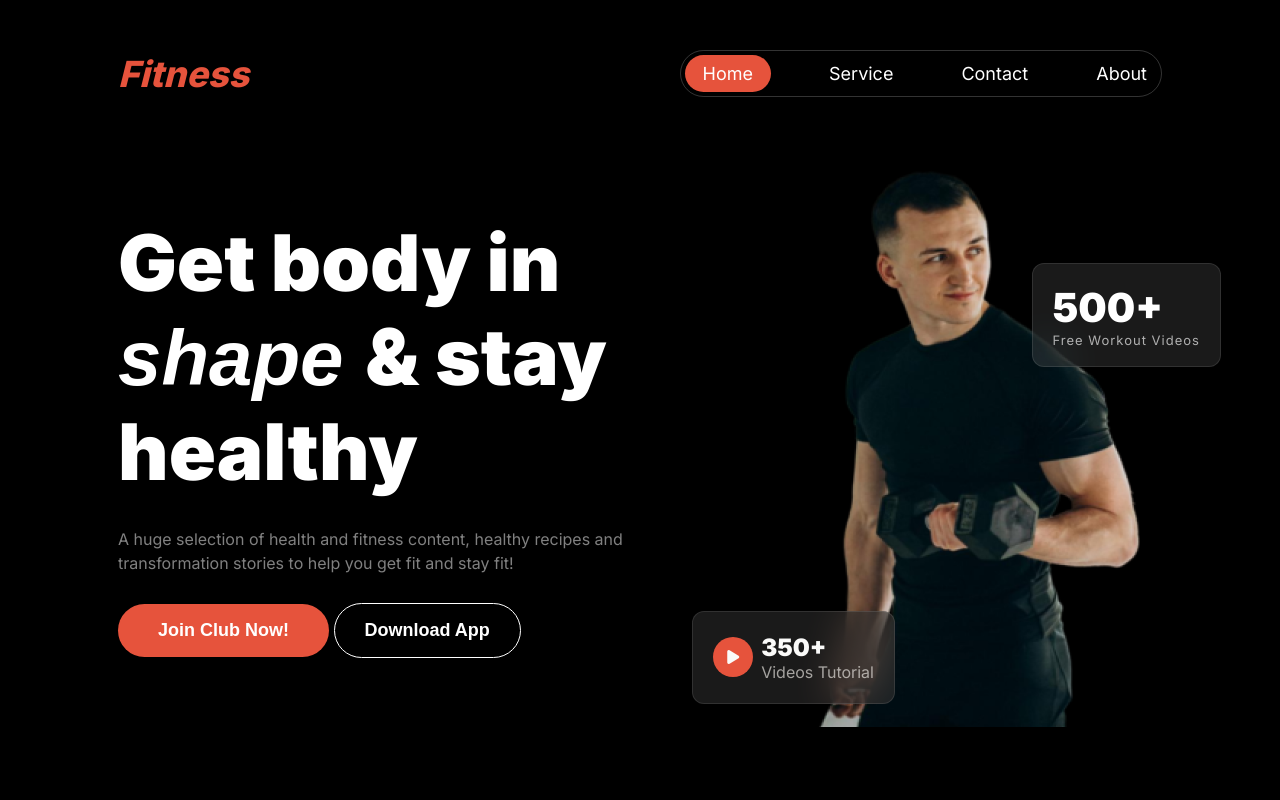
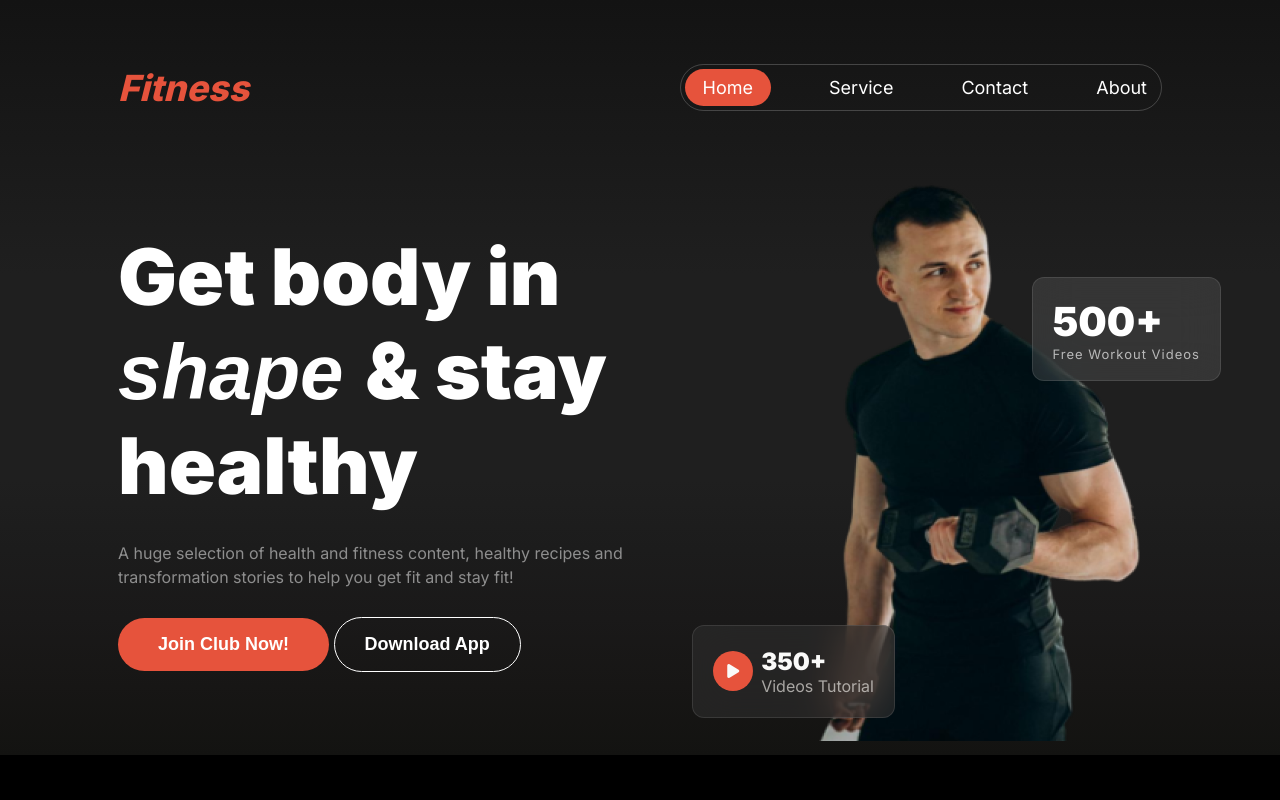
Before and after one commit to mahmudanusrat/assignment-02, a plain HTML site: page index.html in a window 1280 px wide. Shown: the top 800 px of the page. Drawn offline with Linux system fonts and the light colour scheme; a web font is replaced by a local one.

Commit message:
update banner section

```diff
--- a/index.html
+++ b/index.html
@@ -29,13 +29,7 @@
           <i class="fa-solid fa-bars"></i>
         </div>
       </nav>
-    </header>
-    <!--header ends here-->
-
-    <!--main starts here-->
-    <main>
-      <!--banner section starts here-->
-      <section class="banner">
+      <div class="banner">
         <div class="banner-content">
           <h1 class="banner-title">
             Get body in <br /><span class="font-miama">shape </span>& stay<br />healthy
@@ -67,8 +61,12 @@
             </div>
           </div>
         </div>
-      </section>
-      <!--banner section ends here-->
+      </div>
+    </header>
+    <!--header ends here-->
+
+    <!--main starts here-->
+    <main>
 
       <!--change habit section starts here-->
       <section class="change-habit">
--- a/style.css
+++ b/style.css
@@ -51,6 +51,11 @@ a {
 /* shared styles ends here*/
 
 /* nav styles starts here */
+header{
+  padding: 14px;
+  background-image: linear-gradient(to bottom, #131313, #161616, #191919, #1c1c1c, #1f1f1f, #1f1f1f, #1f1f1f, #1f1f1f, #1c1c1c, #1a1919, #171615, #131311);
+}
+
 nav, .banner {
   max-width: 1044px;
   display: flex;
```
